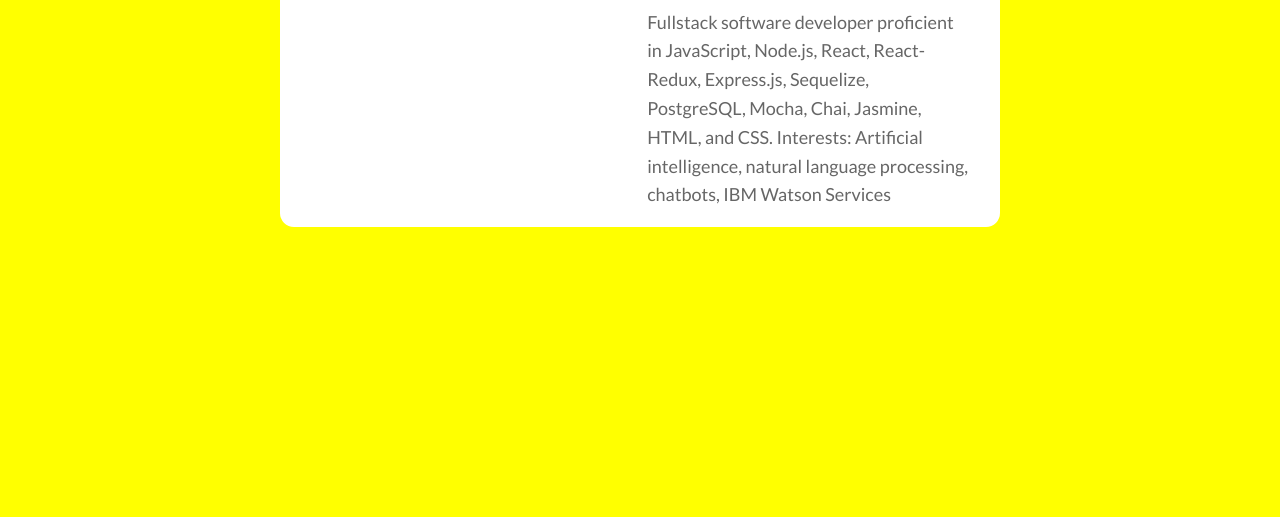
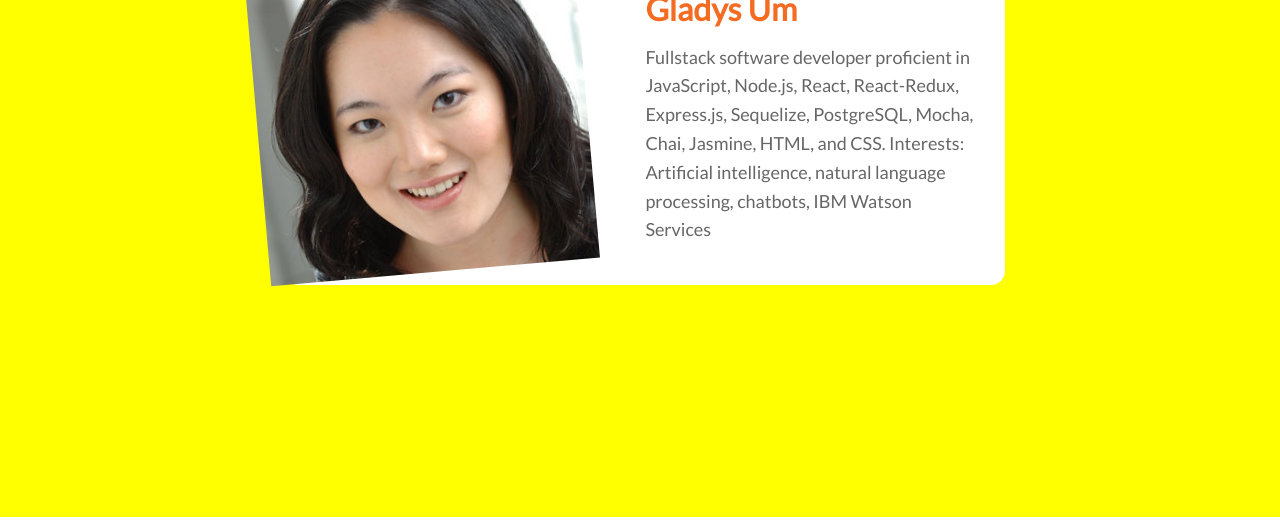
Before and after one commit to gladysum-zz/mucho-gusto, a React app: page /about in a window 1280 px wide. Shown: the part 278-800 px from the top of the page. Built offline with nearby package versions, Linux system fonts and the light colour scheme.

Commit message:
gladys bio styling

```diff
--- a/browser/About.js
+++ b/browser/About.js
@@ -7,11 +7,15 @@
       Meet the Team
     </div>
 
+    <div className="image-container">
+      <img src="./images/gladys.jpg" style={{width: "330px", height: "330px"}}/>
+    </div>
+
     <div className="about-container">
       <div className="bio">
-        <h2 id="name">Gladys Um</h2>
+        <p id="name">Gladys Um</p>
         <p>Fullstack software developer proficient in JavaScript, Node.js, React, React-Redux, Express.js, Sequelize, PostgreSQL, Mocha, Chai, Jasmine, HTML, and CSS.
-Interests: Artificial intelligence, natural language processing, chatbots, IBM Watson Services</p>
+          Interests: Artificial intelligence, natural language processing, chatbots, IBM Watson Services</p>
       </div>
     </div>
 
--- a/public/style.css
+++ b/public/style.css
@@ -341,7 +341,6 @@
   height: 700px;
   background-color: yellow;
   margin: 0 -1% -1% -1%;
-  text-align: center;
 }
 
 .about-title {
@@ -352,25 +351,43 @@
   margin-bottom: 30px;
 }
 
+.image-container {
+  position: relative;
+  z-index: 2;
+  -ms-transform: rotate(-5deg); /* IE 9 */
+  -webkit-transform: rotate(-5deg); /* Safari */
+  transform: rotate(-5deg);
+  margin-left: 260px;
+}
+
 .about-container {
-  text-align: right;
   width: 720px;
+  height: 330px;
   display:inline-block;
   background-color: white;
   border-radius: 14px;
+  position: absolute;
+  z-index: 1;
+  margin-left: 290px;
+  margin-top: -290px;
+
+
 }
 
 .bio {
   display:inline-block;
-  width: 45%;
   text-align: left;
-  padding-right: 4%;
-      line-height: 1.6em;
-      color: #666;
-      font-size: 18px;
+  line-height: 1.6em;
+  color: #666;
+  font-size: 18px;
+  padding-left: 360px;
+  padding-top: 20px;
+  padding-right: 30px;
 }
 
 #name {
   color: #f46b22;
-  font-size: 40px;
+  font-size: 32px;
+  font-weight: bold;
+  line-height: .1em;
 }
```
Also changed, not shown: public/images/gladys.jpg (added), 4 other files.
